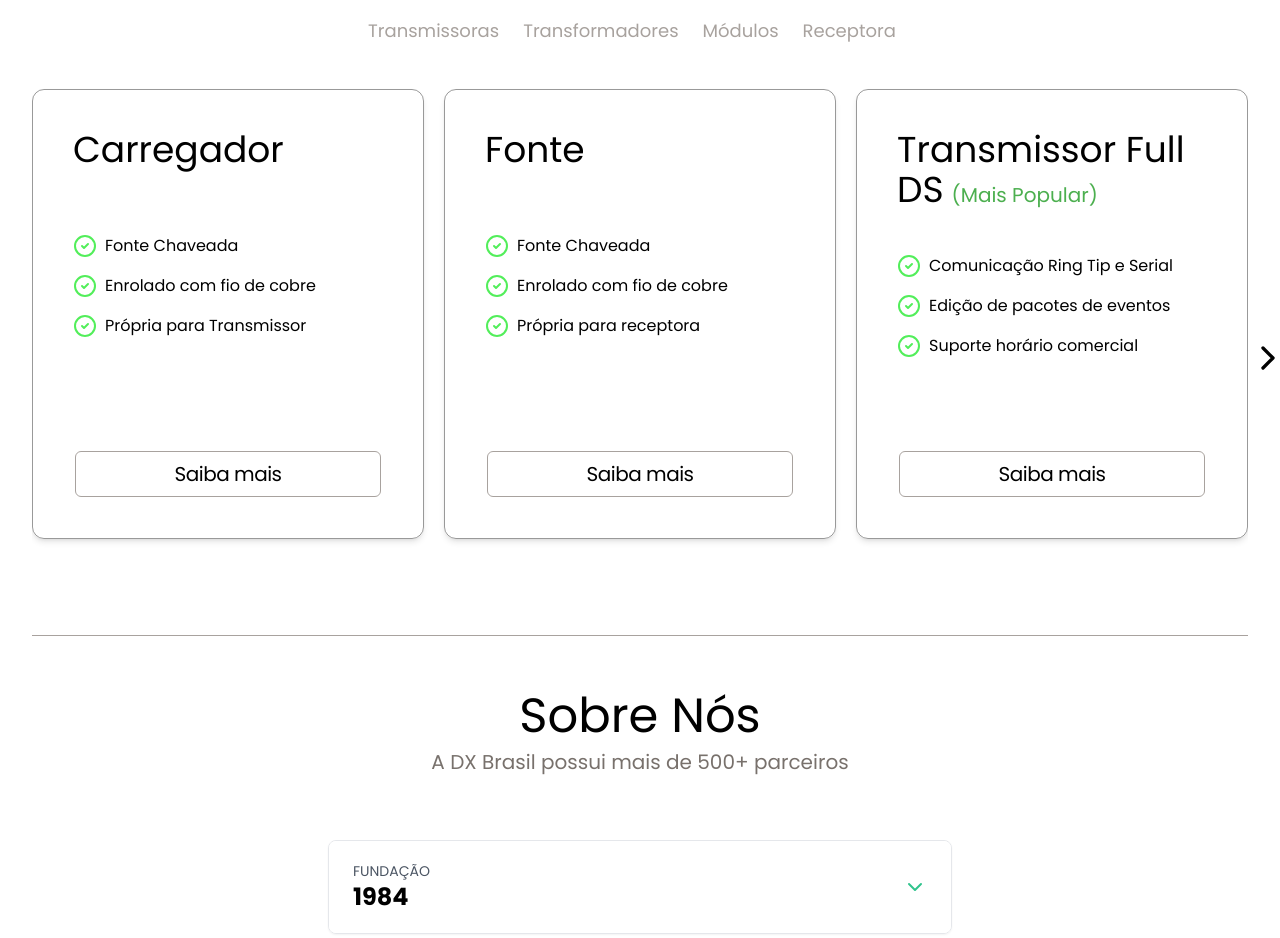
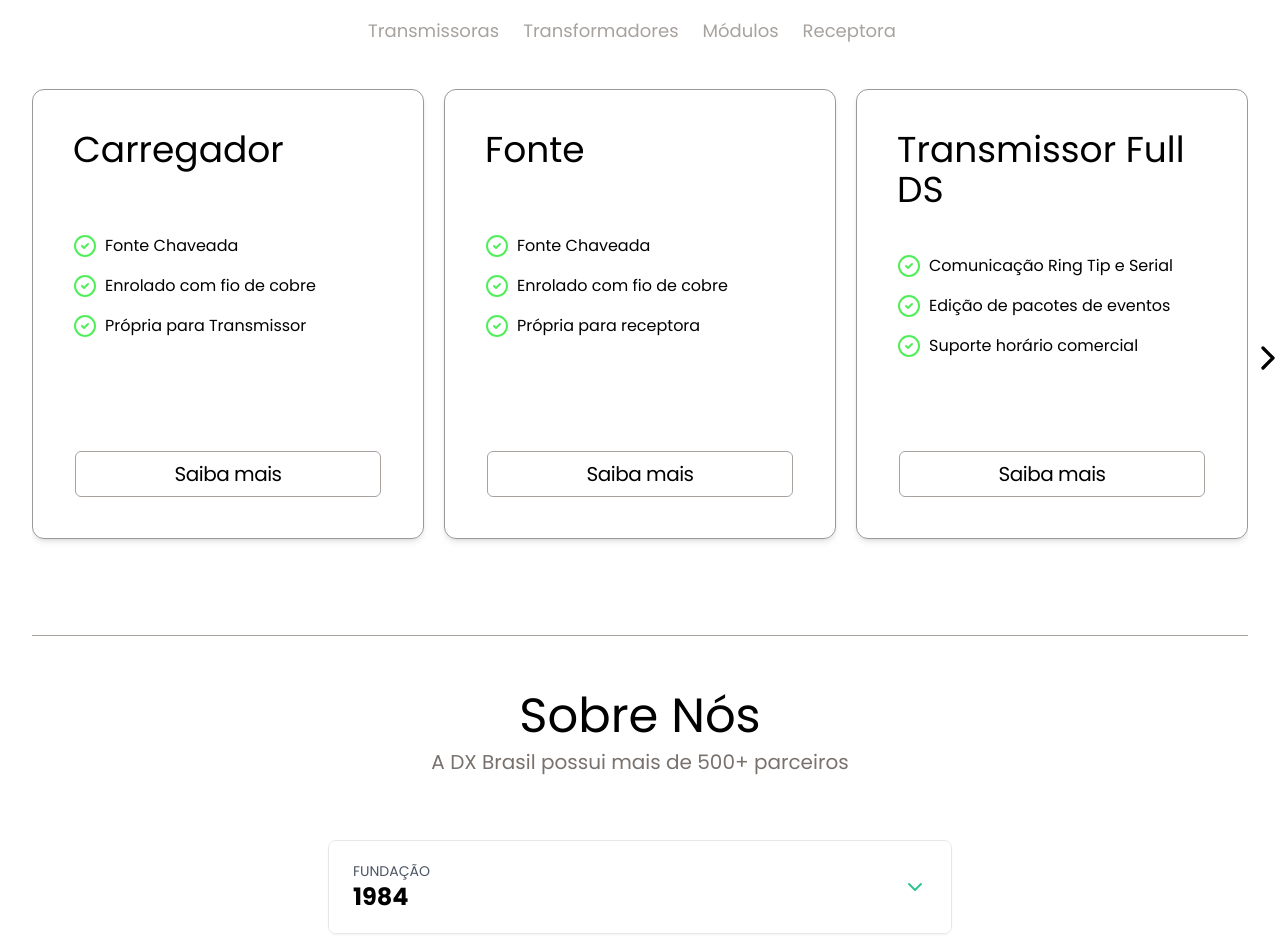
Before and after one commit to DesenvolvimentoVisionCar/dxBrasil, a React (Vite) app: page /home in a window 1280 px wide. Shown: the part 1280-2218 px from the top of the page. Built offline with nearby package versions, Linux system fonts and the light colour scheme; the HTML template or start-up script is replaced by a standard one.

Commit message:
Update Pricing.jsx

```diff
--- a/src/components/Pricing.jsx
+++ b/src/components/Pricing.jsx
@@ -110,11 +110,6 @@ const Pricing = () => {
               <div className="transition-all hover:-translate-y-2 p-4 sm:p-10 border border-black/40 shadow-md  min-h-[450px] sm:min-h-[450px] rounded-xl flex flex-col justify-between">
                 <p className="text-4xl">
                   {option.title}
-                  {(option.title === "Transmissor Full DS" || option.title === "Módulo IP Lite") && (
-                    <span className="text-primaryg bg-clip-text text-xl ml-2">
-                      (Mais Popular)
-                    </span>
-                  )}
                 </p>
                 <ul>
                   {option.features.map((feature, idx) => (
```
